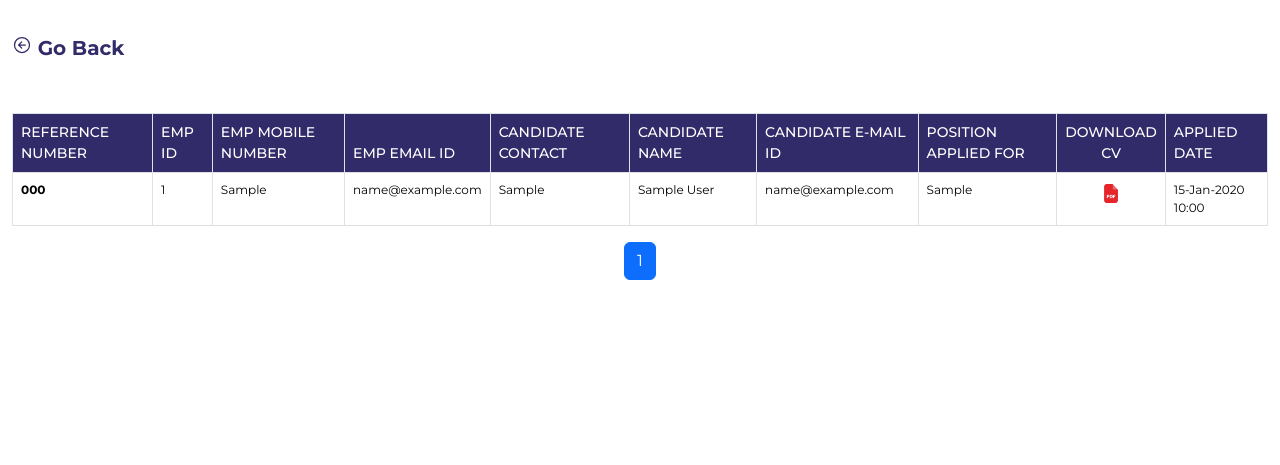
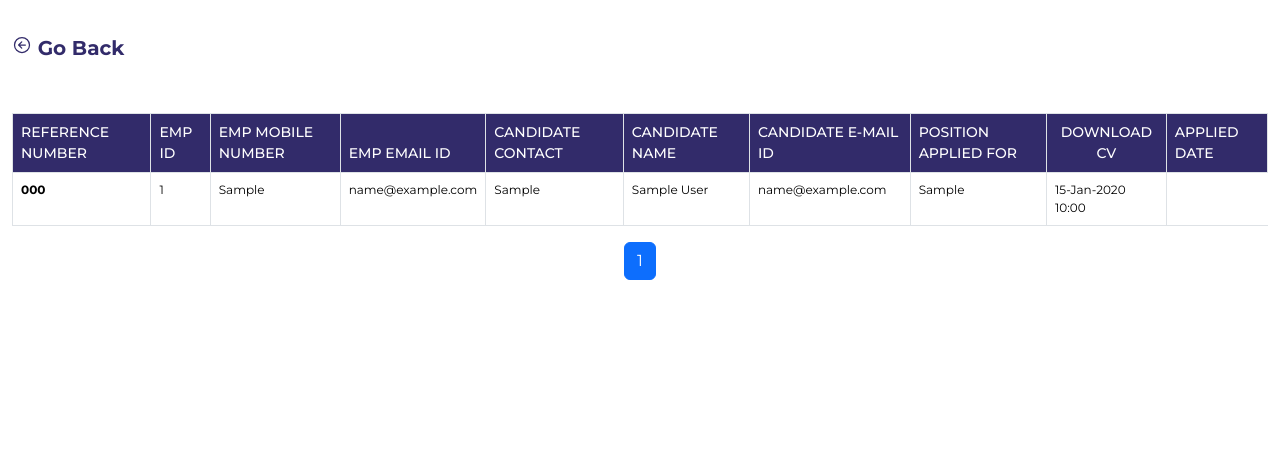
Before and after one commit to sidmrlazy/onlyn, a PHP site: page /189.0.0.10/leads.php in a window 1280 px wide. Shown: the part 103-568 px from the top of the page. Run offline with PHP 8.4, Linux system fonts and the light colour scheme; tables that the repository leaves empty or names only in its code hold one stand-in row (values such as "Sample post").

Commit message:
new file:   189.0.0.10/assets/image-icon.png new file:   189.0.0.10/assets/word-icon.png modified:   189.0.0.10/components/leads-table.php

```diff
--- a/189.0.0.10/components/leads-table.php
+++ b/189.0.0.10/components/leads-table.php
@@ -30,6 +30,7 @@
         <div class="go-back-container">
             <a href="index.php"><ion-icon name="arrow-back-circle-outline"></ion-icon> Go Back</a>
         </div>
+
         <div class="table-container">
             <div class="table-responsive">
                 <table class="table table-bordered">
@@ -71,13 +72,32 @@
                                 <td class="response-text"><?php echo $user_form_ref_email ?></td>
                                 <td class="response-text"><?php echo $user_form_ref_position ?></td>
                                 <?php
-                                if (!empty($user_form_ref_cv)) { ?>
-                                    <td class="pdf-logo text-center">
-                                        <a target="_blank" href="<?php echo $user_form_ref_cv ?>">
-                                            <img src="assets/pdf-logo.png" alt="">
-                                        </a>
+                                if (!empty($user_form_ref_cv)) {
+                                    $file_extension = pathinfo($user_form_ref_cv, PATHINFO_EXTENSION);
+                                    $allowed_image_extensions = array("jpg", "jpeg", "png");
+                                    $allowed_word_extensions = array("doc", "docx");
+                                    $allowed_pdf_extensions = array("pdf");
+                                ?>
+                                    <?php if (in_array(strtolower($file_extension), $allowed_image_extensions)) { ?>
+                                        <td class="pdf-logo text-center">
+                                            <a target="_blank" href="<?php echo $user_form_ref_cv ?>">
+                                                <img src="assets/image-icon.png" alt="">
+                                            </a>
+                                        </td>
+                                    <?php } elseif (in_array(strtolower($file_extension), $allowed_word_extensions)) { ?>
+                                        <td class="pdf-logo text-center">
+                                            <a target="_blank" href="<?php echo $user_form_ref_cv ?>">
+                                                <img src="assets/word-icon.png" alt="">
+                                            </a>
+                                        </td>
+                                    <?php } elseif (strtolower($file_extension) === "pdf") { ?>
+                                        <td class="pdf-logo text-center">
+                                            <a target="_blank" href="<?php echo $user_form_ref_cv ?>">
+                                                <img src="assets/pdf-logo.png" alt="">
+                                            </a>
+                                        </td>
+                                    <?php } ?>
 
-                                    </td>
                                 <?php } ?>
 
                                 <td class="response-text"><?php echo date('d-M-Y h:i', strtotime($user_form_submit_date)) ?></td>
```
Also changed, not shown: 189.0.0.10/assets/image-icon.png (added), 189.0.0.10/assets/word-icon.png (added).
